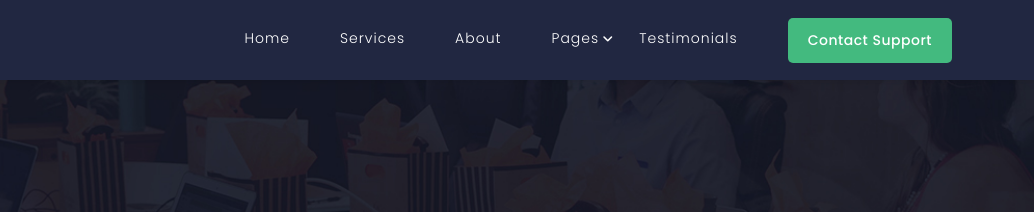
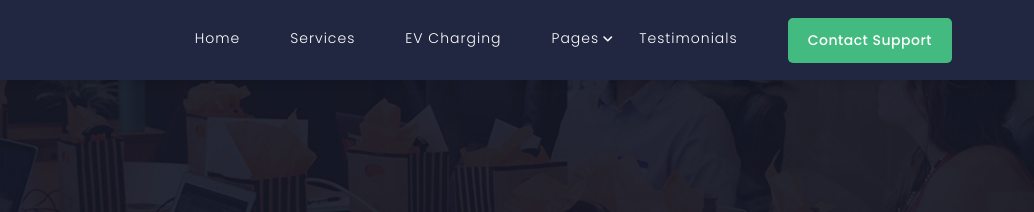
Before and after one commit to Sohamkale23/company-website, a plain HTML site: page about-us.html in a window 1280 px wide. Shown: the top 212 px of the page, 246-1280 px from the left. Drawn offline with nearby package versions, Linux system fonts and the light colour scheme.

Commit message:
Add files via upload

```diff
--- a/about-us.html
+++ b/about-us.html
@@ -48,7 +48,7 @@ https://templatemo.com/tm-574-mexant
                       <ul class="nav">
                           <li class="scroll-to-section"><a href="index.html">Home</a></li>
                           <li class="scroll-to-section"><a href="index.html">Services</a></li>
-                          <li class="scroll-to-section"><a href="index.html">About</a></li>
+                          <li class="scroll-to-section"><a href="index.html">EV Charging</a></li>
                           <li class="has-sub">
                               <a href="javascript:void(0)">Pages</a>
                               <ul class="sub-menu">
```
